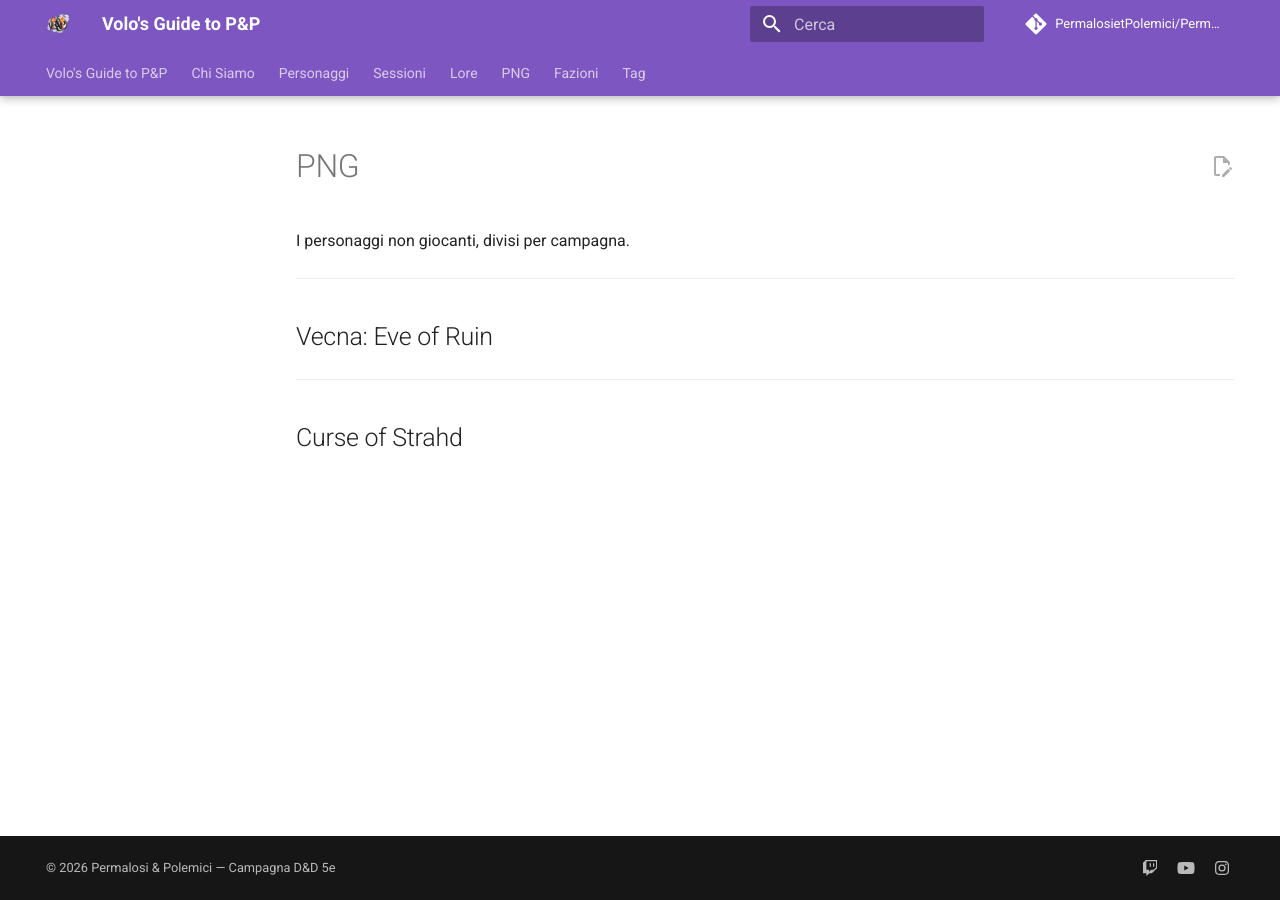
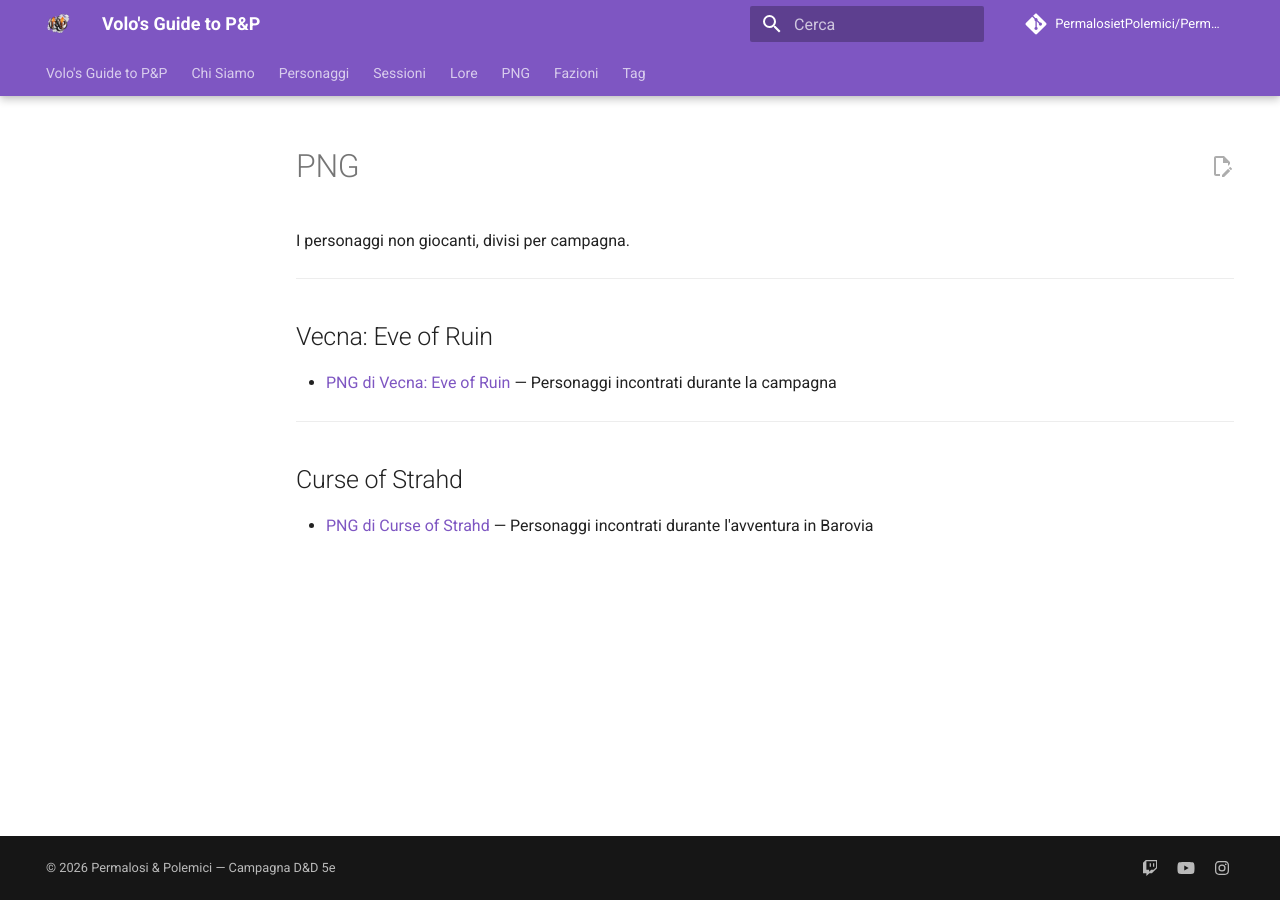
Before and after one commit to PermalosietPolemici/PermalosietPolemici.github.io, an MkDocs documentation site: the page built from docs/png/index.md, in a window 1280 px wide. Built offline with MkDocs 1.6.1 and Material for MkDocs 9.7.7, drawn with Linux system fonts in a browser that asks for light colours; comment, search, counter and statistics services are not loaded.

Commit message:
PNG e Fazioni index: aggiunti link alle sottopagine per campagna

```diff
--- a/docs/png/index.md
+++ b/docs/png/index.md
@@ -6,6 +6,10 @@ I personaggi non giocanti, divisi per campagna.
 
 ## Vecna: Eve of Ruin
 
+- [PNG di Vecna: Eve of Ruin](vecna/) — Personaggi incontrati durante la campagna
+
 ---
 
 ## Curse of Strahd
+
+- [PNG di Curse of Strahd](strahd/) — Personaggi incontrati durante l'avventura in Barovia
```
Also changed, not shown: docs/fazioni/index.md (+4 -0 lines).
